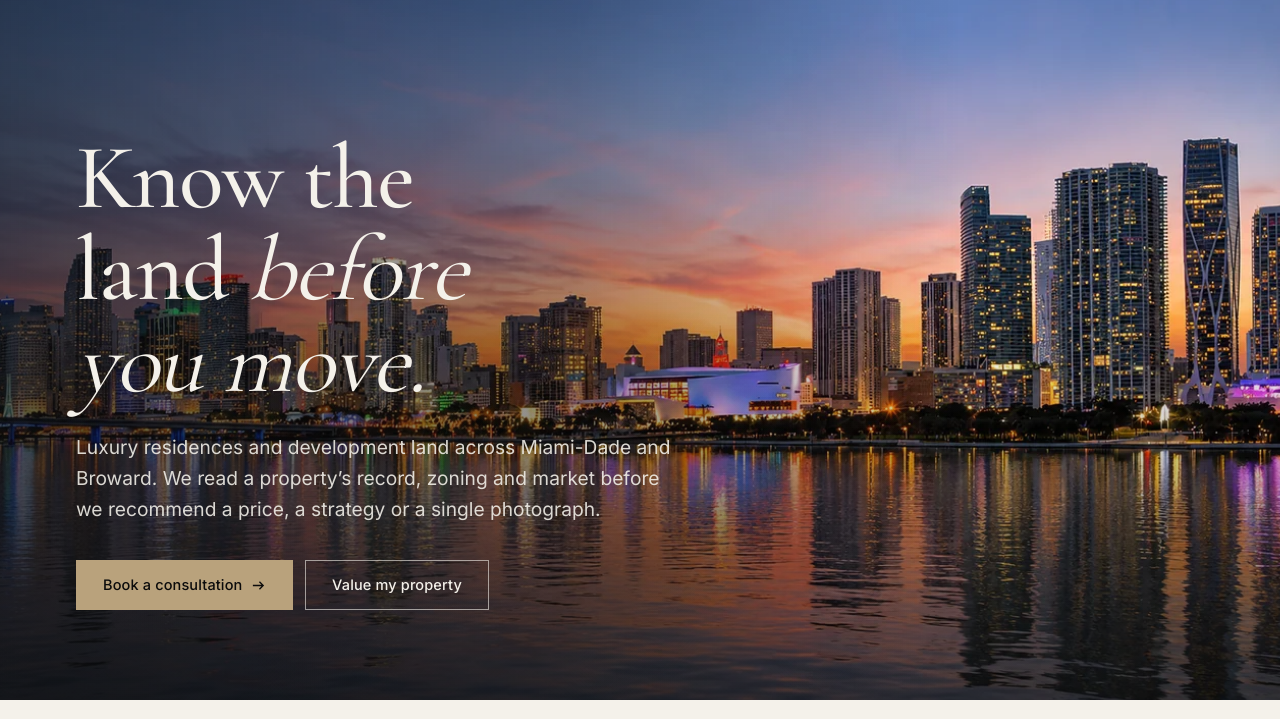
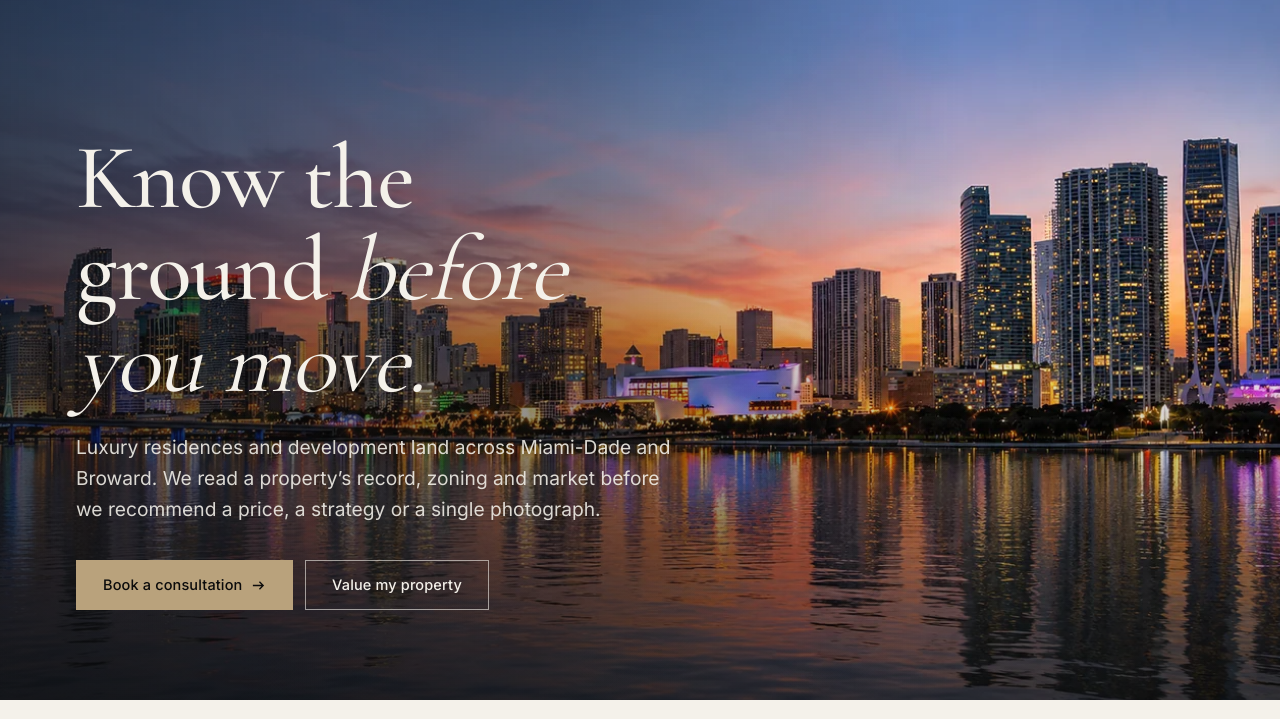
Before and after one commit to DennisPrieto/prieto-real-estate, an Astro site: page / in a window 1280 px wide. Shown: the part 81-800 px from the top of the page. Built offline with nearby package versions, Linux system fonts and the light colour scheme; Astro itself is replaced by a stand-in of ours.

Commit message:
Homepage headline: Know the ground before you move
Co-Authored-By: Claude Opus 5.5 <noreply@anthropic.com>
Claude-Session: https://claude.ai/code/session_01FhdiNABKfUDMVqpHPTLGMv

```diff
--- a/src/pages/index.astro
+++ b/src/pages/index.astro
@@ -25,7 +25,7 @@ const checks = [
     <Photo name="hero" eager overlayCredit sizes="100vw" class="hero-photo" position="center 55%" />
     <div class="hero-scrim" aria-hidden="true"></div>
     <div class="wrap hero-copy">
-      <h1 id="hero-h" class="display">Know the land <em>before you move.</em></h1>
+      <h1 id="hero-h" class="display">Know the ground <em>before you move.</em></h1>
       <p class="lede">Luxury residences and development land across Miami-Dade and Broward. We read a property’s record, zoning and market before we recommend a price, a strategy or a single photograph.</p>
       <div class="btn-row">
         <a href="/contact" class="btn btn--gold">Book a consultation <Arrow /></a>
```
